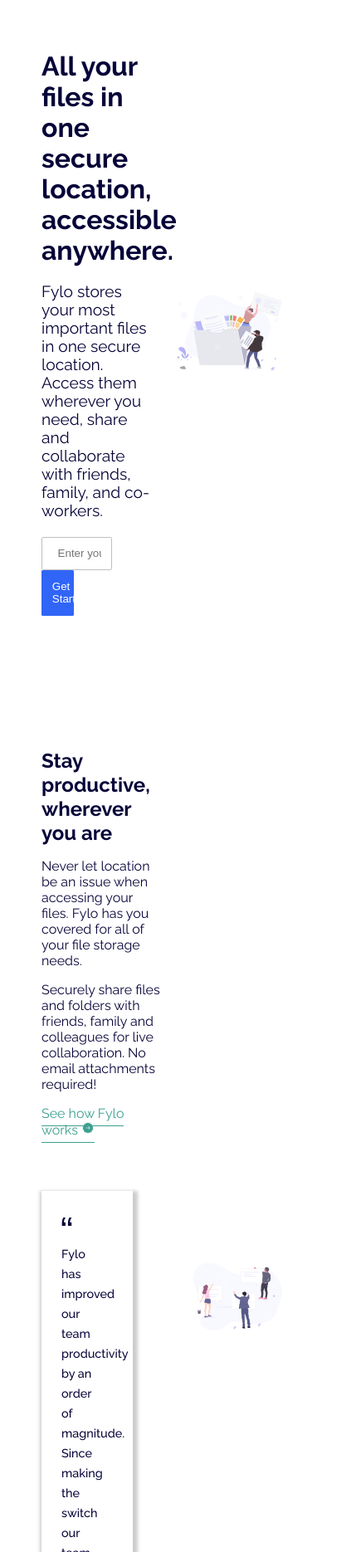
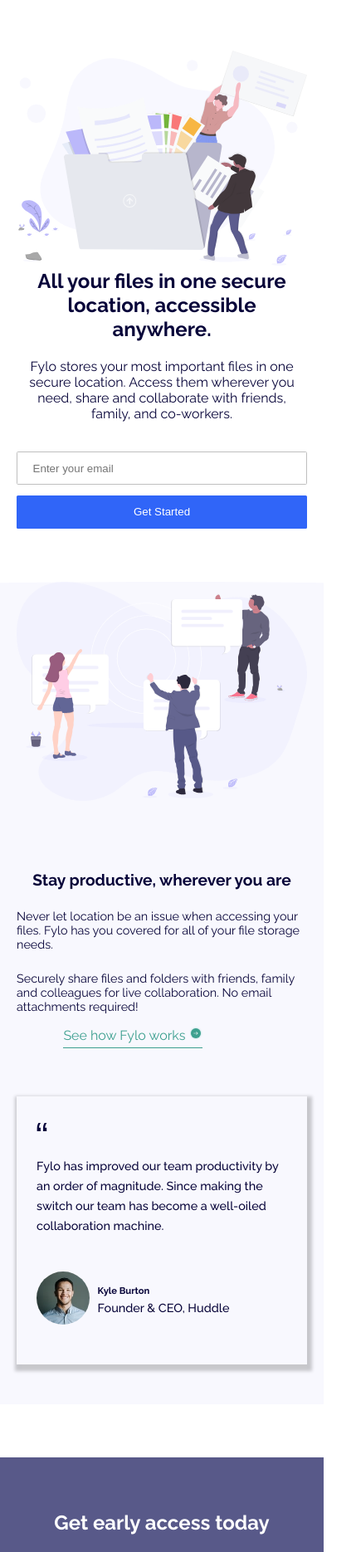
Before and after one commit to NgoziTina/Zuri-fylo-landing-page, a plain HTML site: page index.html in a window 390 px wide. Shown: the part 130-2000 px from the top of the page at 83% size, 429 px wide, since content can reach past the window. Drawn offline with Linux system fonts and the light colour scheme.

Commit message:
Add files via upload
Modified Html and css

```diff
--- a/index.html
+++ b/index.html
@@ -61,10 +61,10 @@
           for live collaboration. No email attachments required!
         </p>
         <div class="links">
-          <a href="#">
+         <a href="#">
             See how Fylo works
             <img src="images/icon-arrow.svg" alt="" /></a>
-        </div>
+            </div>
         <div class="testimonial">
           <div class="testimonial-quote">
             <img src="images/icon-quotes.svg" alt="icon-quote" class="quote-icon" />
@@ -90,8 +90,8 @@
   </section>
       <section class="third-hero-section">
         <div class="third-hero-left">
-          <h3>Get early access today</h3>
-          <p>
+          <h3 id="left-h3">Get early access today</h3>
+          <p id="left-p">
             It only takes a minute to sign up and our free starter tier is
             extremely generous. If you have any questions, our support team
             would be happy to help you.
@@ -105,11 +105,13 @@
           </div>
         </form>
       </section>
+
+
       <footer class="details-section">
         <div class="footer-heading">
           <img src="images/logo.svg" alt="Fylo" />
         </div>
-        <div class="footer-body">
+        <div class="footer-body" id="column">
           <ul class="phone-email">
             <li><img src="images/icon-phone.svg" alt="" /><span>Phone:+1-543-123-4567</span></li>
               <li><img src="images/icon-email.svg" alt=""/><span>example@fylo.com</span></li>
--- a/style.css
+++ b/style.css
@@ -100,7 +100,10 @@ button {
 
 .second-hero-section {
   margin: 0;
-  background: url("./images/bg-curve-desktop.svg") no-repeat center cover;
+  background: url("./images/bg-curve-desktop.svg");
+  background-size: cover;
+  background-position: center;
+  background-repeat: no-repeat;
   padding-top: 6rem;
 }
 
@@ -123,7 +126,7 @@ button {
   margin-top: 3rem;
 }
 
-.testimonial p {
+.testimonial p{
   font-size: 0.9rem;
   font-weight: 500;
   line-height: 1.5rem;
@@ -132,11 +135,11 @@ button {
 .foot {
   display: flex;
   align-items: center;
-  margin: 0.2rem 0;
+   margin: 0.2rem 0;
 }
 
 .foot img {
-  width: 4rem;
+   width: 4rem;
   height: 4rem;
   border-radius: 100%;
 }
@@ -148,14 +151,10 @@ button {
   font-size: 1rem;
 }
 
-.foot-content p {
-  padding-top: 0.5rem !important;
+.foot-content p{
+  padding-top: 0.5rem;
   font-size: 0.8rem;
 }
-
-
-/* This is the styling for the third hero section */
-
 .third-hero-section{
 	margin: 4rem 0 0;
 	background-color: hsl(238, 22%, 44%);
@@ -172,21 +171,17 @@ button {
 }
 
 .third-hero-left h3{
-	font-size: 1.5rem;
-	padding-bottom: 1.5rem;
+	font-size: 1.5rem ;
+	padding-bottom: 1.5rem ;
 }
 
 .third-hero-left p{
-	line-height: 1.5rem;
+	line-height: 1.5rem ;
 }
 
 .second-btn button{
 	margin-top:.8rem;
 }
-
-
-/* This is the styling for the third section */
-
 footer{
 	background-color: hsl(243, 87%, 12%);
 	color: #fff;
@@ -248,3 +243,99 @@ a .fa-brands{
 i:hover{
 	border: 1px solid rgb(116, 172, 246);
 }
+
+
+@media screen and (max-width:600px){
+  header, .first-hero-section, .second-hero-section {
+    padding: 0 20px;
+}
+.nav-section a {
+  padding: 0 0.4rem;
+  font-size: 0.7rem;
+}
+.header-right-links {
+  gap: 1rem;
+}
+.image-header img {
+  width: 50%;
+}
+.first-hero-section, .second-hero-section {
+  flex-direction: column-reverse;
+}
+.first-hero-left h1{
+  font-size: 1.5rem;
+  text-align: center;
+  width: 100%;
+}
+.first-hero-left p{
+  text-align: center;
+  font-size: 1rem;
+  width: 100%;
+}
+.first-hero-left p, .first-hero-left form, h2, .second-hero-left p {
+  width: 100%;
+}
+.form-field input[type="email"] {
+  width: 100%;
+}
+.form-field button {
+  width: 100%;
+  margin-top: 0.8rem;
+}
+.second-hero-left h2 {
+  font-size: 1.2rem;
+  text-align: center;
+  width: 100%;
+  padding-top: 5rem;
+}
+.second-hero-left p{
+  font-size: 0.9rem;
+ }
+ .second-hero-left p:first-of-type{
+    padding: 1.5rem 0;
+ }
+ .links{
+  text-align: center;
+ }
+.testimonial {
+  width: 100%;
+  margin: 3rem 0;
+}
+footer{
+  padding: 2rem;
+}
+.foot {
+  margin: 1.2rem 0;
+}
+.foot-content h3{
+  font-size: 0.7rem;
+}
+.foot-content p{
+padding:0.1rem 0 !important;
+}
+.third-hero-section {
+  flex-direction: column;
+}
+#left-h3, #left-p{
+  width: 100%;
+  text-align: center;
+}
+  .third-hero-right, input[type="email"] {
+    width: 100%;
+    margin-top: 1rem;
+  }
+  .second-btn, button{
+      width: 100%;
+  }
+  .details-section, #column{
+    display: flex;
+    flex-direction: column;
+  }
+  ul{
+    margin: 1rem 0;
+  }
+  .socials{
+    margin:1.5rem auto;
+  }
+
+}
```
